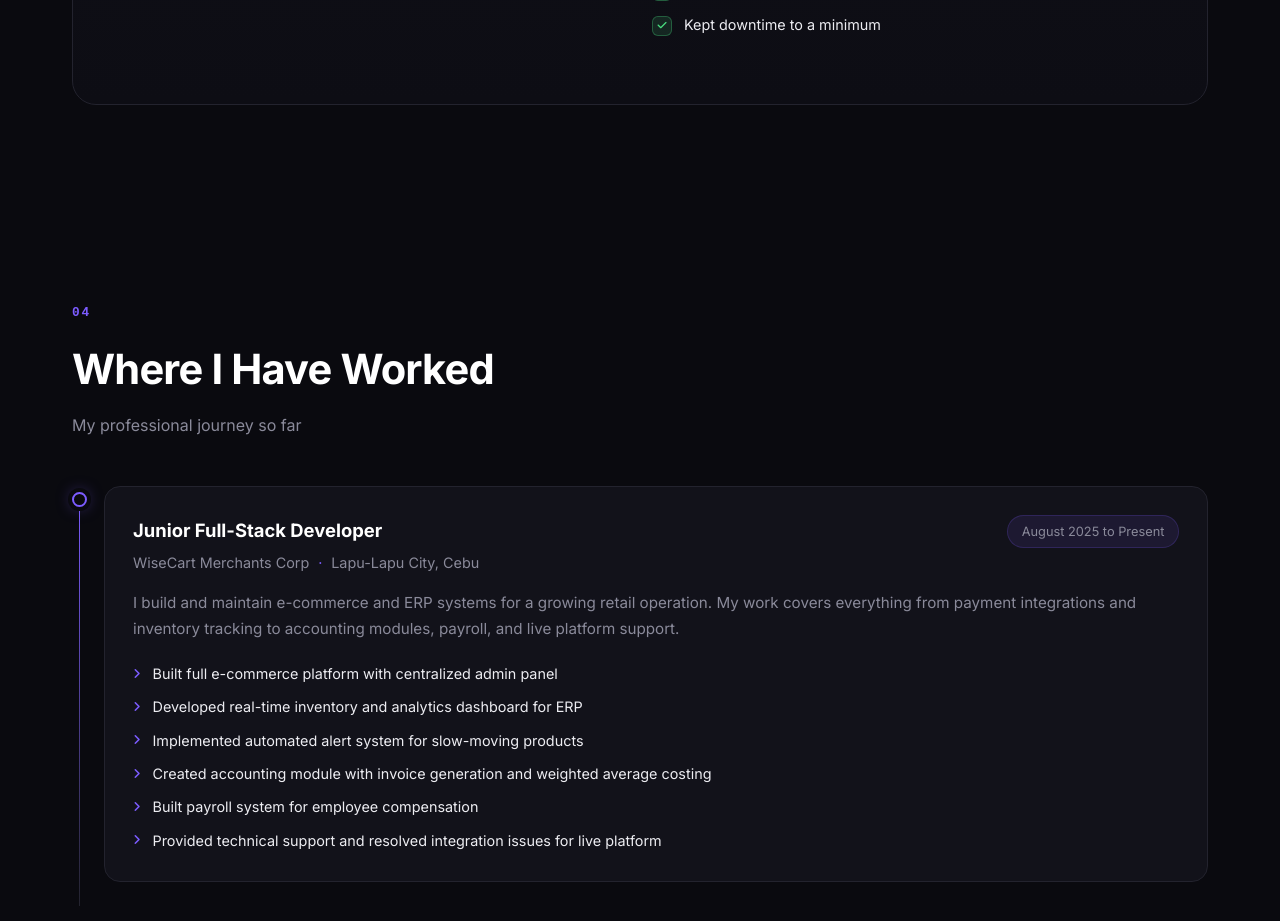
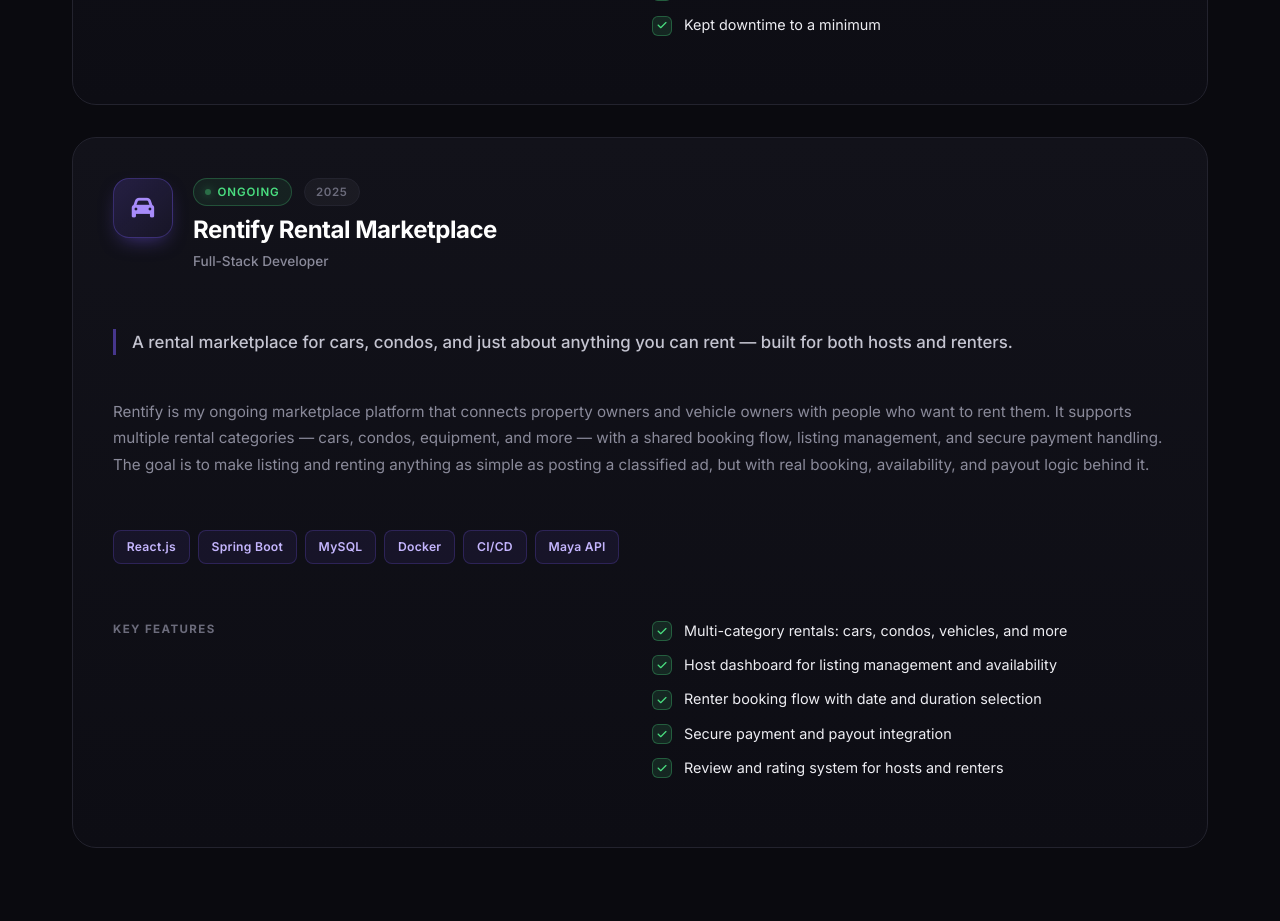
Before and after one commit to Hackx12a/MyPortfolio, a React (Create React App) app: page / in a window 1280 px wide. Shown: the part 6000-6921 px from the top of the page. Built offline with nearby package versions, Linux system fonts and the light colour scheme.

Commit message:
Add Rentify rental marketplace project

```diff
--- a/src/data/portfolioData.js
+++ b/src/data/portfolioData.js
@@ -164,7 +164,25 @@ export const portfolioData = {
         ],
         images: [],
       },
-    ],
+      {
+        icon: "fas fa-car",
+        title: "Rentify Rental Marketplace",
+        role: "Full-Stack Developer",
+        year: "2025",
+        status: "Ongoing",
+        tagline: "A rental marketplace for cars, condos, and just about anything you can rent — built for both hosts and renters.",
+        description:
+          "Rentify is my ongoing marketplace platform that connects property owners and vehicle owners with people who want to rent them. It supports multiple rental categories — cars, condos, equipment, and more — with a shared booking flow, listing management, and secure payment handling. The goal is to make listing and renting anything as simple as posting a classified ad, but with real booking, availability, and payout logic behind it.",
+        techStack: ["React.js", "Spring Boot", "MySQL", "Docker", "CI/CD", "Maya API"],
+        highlights: [
+          "Multi-category rentals: cars, condos, vehicles, and more",
+          "Host dashboard for listing management and availability",
+          "Renter booking flow with date and duration selection",
+          "Secure payment and payout integration",
+          "Review and rating system for hosts and renters",
+        ],
+        images: [],
+      },    ],
   },
 
   experience: {
```
